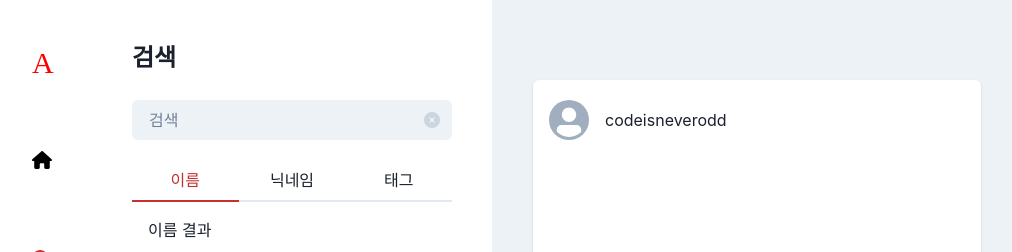
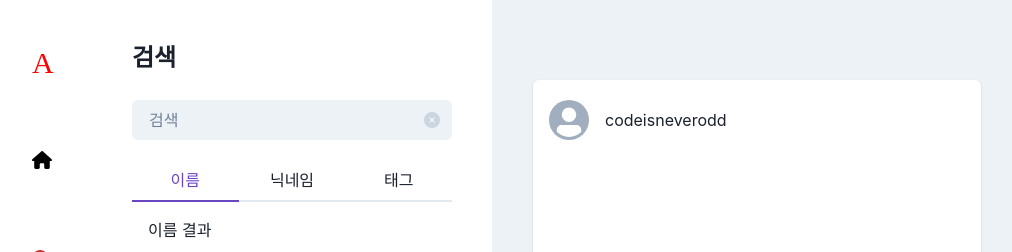
Before and after one commit to DevTraces/FrontEnd, a Next.js app: page /feed in a window 1280 px wide. Both pictures are taken after a click on the element "검색". Shown: the top 252 px of the page, without its empty margins (8-1020 px from the left). Built offline with nearby package versions, Linux system fonts and the light colour scheme.

Commit message:
feat: change colorSchemes red to purple

```diff
--- a/src/components/NavLayout/components/BottomBar/index.tsx
+++ b/src/components/NavLayout/components/BottomBar/index.tsx
@@ -31,7 +31,7 @@ export default function BottomBar() {
             as={FontAwesomeIcon}
             icon={icon}
             boxSize={6}
-            color={router.pathname === href ? "red.400" : "black"}
+            color={router.pathname === href ? "primary" : "black"}
           />
         </Link>
       ))}
--- a/src/components/NavLayout/components/Drawer/components/Like/index.tsx
+++ b/src/components/NavLayout/components/Drawer/components/Like/index.tsx
@@ -35,7 +35,7 @@ export default function Like() {
                 >
                   {post.postContent}
                 </Text>
-                <Icon as={FontAwesomeIcon} icon={faHeart} color="red" />
+                <Icon as={FontAwesomeIcon} icon={faHeart} color="primary" />
               </>
             </Flex>
           );
--- a/src/components/NavLayout/components/Drawer/components/Search/index.tsx
+++ b/src/components/NavLayout/components/Drawer/components/Search/index.tsx
@@ -30,7 +30,7 @@ export default function Search() {
         </InputGroup>
       </Box>
 
-      <Tabs colorScheme="red" isFitted>
+      <Tabs colorScheme="purple" isFitted>
         <TabList>
           <Tab>이름</Tab>
           <Tab>닉네임</Tab>
```
